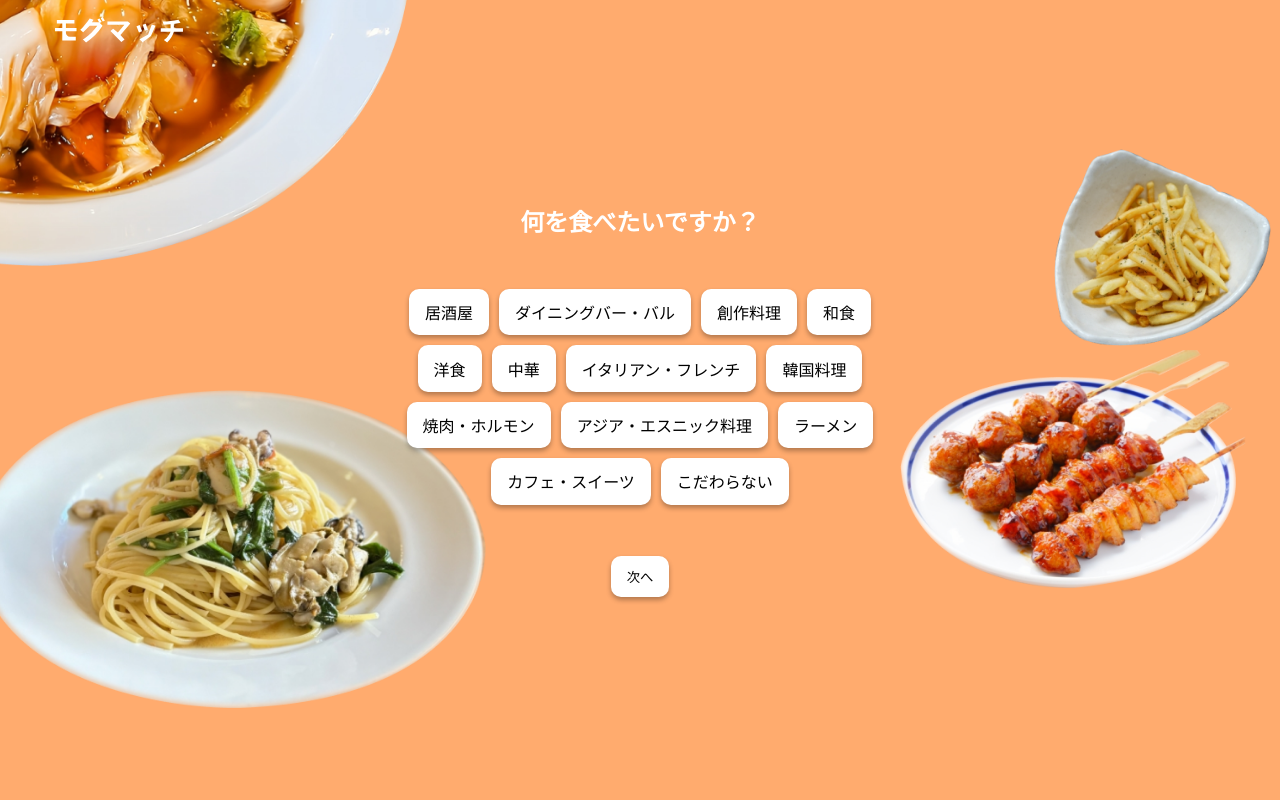
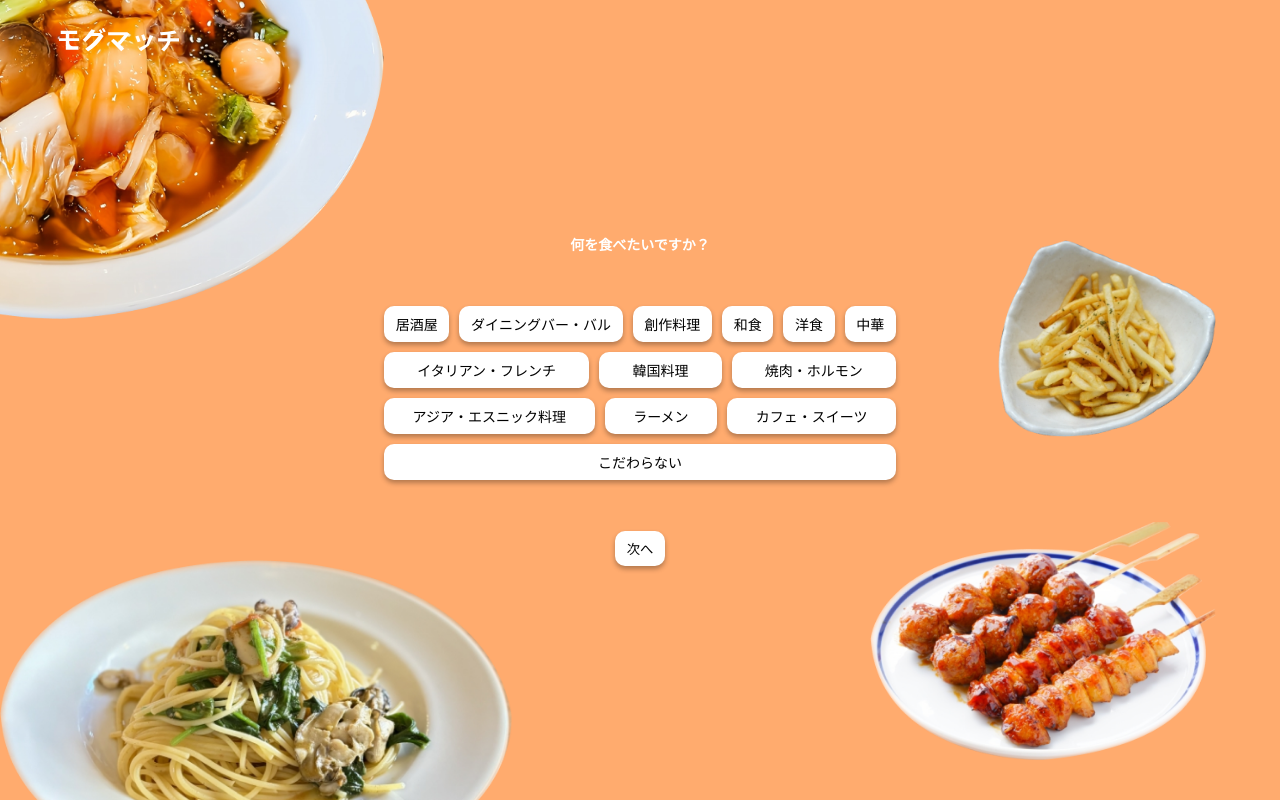
Before and after one commit to Eubulon3/gourmet_search, a Django app: page /search/ in a window 1280 px wide. Run offline with Django 5.2, Linux system fonts and the light colour scheme.

Commit message:
レスポンシブ対応完了

```diff
--- a/gourmet_search/settings.py
+++ b/gourmet_search/settings.py
@@ -22,7 +22,8 @@ INSTALLED_APPS = [
     'django.contrib.sessions',
     'django.contrib.messages',
     'django.contrib.staticfiles',
-    "gsapp.apps.GsappConfig"
+    "gsapp.apps.GsappConfig",
+    "django_user_agents",
 ]
 
 MIDDLEWARE = [
--- a/gsapp/templates/search.html
+++ b/gsapp/templates/search.html
@@ -4,6 +4,8 @@
 {% block head %}
 <link rel = "stylesheet" href = "{%static 'css/search.css'%}">
 {% endblock head %}
+
+{% block title %}モグマッチ｜検索{% endblock title %}
 
 {% block logo %}
 <a href="{% url 'gsapp:index' %}" class="logo-container">
@@ -13,7 +15,7 @@
 {% block content %}
 
 
-<div id="img-container">
+<div id="food-img-container">
     <img src="{% static 'images/chinese_food.png' %}" alt="">
     <img src="{% static 'images/potato.png' %}" alt="">
     <img src="{% static 'images/italian.png' %}" alt="">
@@ -21,8 +23,8 @@
 </div>
 
 <div id="genre" class = "content active">
-    <h1 class = "question">何を食べたいですか？</h1>
-    <div class="h-container">
+    <p class = "bold" style = "color: white;">何を食べたいですか？</p>
+    <div class="flex-btn-container">
         <a class = "btn btn-genre" href="">居酒屋</a>
         <a class = "btn btn-genre" href="">ダイニングバー・バル</a>
         <a class = "btn btn-genre" href="">創作料理</a>
@@ -37,50 +39,40 @@
         <a class = "btn btn-genre" href="">カフェ・スイーツ</a>
         <a class = "btn btn-genre" href="">こだわらない</a>
     </div>
-    <div class="b-container">
-        <button href="" class="btn next">次へ</button>
-    </div>
+    <button href="" class="btn next">次へ</button>
 </div>
 <div id="budget" class = "content">
-    <h1 class = "question">予算はどれくらいですか？（2つまで選択可能）</h1>
-    <div class="h-container">
+    <p style="color:white;"class = "bold">予算はどれくらいですか？（2つまで選択可能）</p>
+    <div class="flex-btn-container">
         <a class = "btn btn-budget" href="">〜500円</a>
-        <a class = "btn btn-budget" href="">501〜1000円</a>
-        <a class = "btn btn-budget" href="">1001〜1500円</a>
-        <a class = "btn btn-budget" href="">1501〜2000円</a>
-        <a class = "btn btn-budget" href="">2001〜3000円</a>
-        <a class = "btn btn-budget" href="">3001〜4000円</a>
-        <a class = "btn btn-budget" href="">4001〜5000円</a>
-        <a class = "btn btn-budget" href="">5001〜7000円</a>
-        <a class = "btn btn-budget" href="">7001〜10000円</a>
-        <a class = "btn btn-budget" href="">10001〜15000円</a>
-        <a class = "btn btn-budget" href="">15001〜20000円</a>
-        <a class = "btn btn-budget" href="">20001〜30000円</a>
-        <a class = "btn btn-budget" href="">30001円〜</a>
+        <a class = "btn btn-budget" href="">500〜1000円</a>
+        <a class = "btn btn-budget" href="">1000〜1500円</a>
+        <a class = "btn btn-budget" href="">1500〜2000円</a>
+        <a class = "btn btn-budget" href="">2000〜3000円</a>
+        <a class = "btn btn-budget" href="">3000〜4000円</a>
+        <a class = "btn btn-budget" href="">4000〜5000円</a>
+        <a class = "btn btn-budget" href="">5000〜7000円</a>
+        <a class = "btn btn-budget" href="">7000〜10000円</a>
+        <a class = "btn btn-budget" href="">10000〜15000円</a>
+        <a class = "btn btn-budget" href="">15000〜20000円</a>
+        <a class = "btn btn-budget" href="">20000〜30000円</a>
+        <a class = "btn btn-budget" href="">30000円〜</a>
         <a class = "btn btn-budget" href="">こだわらない</a>
     </div>
-    <div class="b-container">
-        <button href="" class="btn next">次へ</button>
-    </div>
+    <button href="" class="btn next">次へ</button>
 </div>
-<div id="distance" class = "content">
-    <h1 class = "question">現在地からの距離</h1>
+<div id="range" class = "content">
+    <p style="color:white" class = "bold">現在地からの距離</p>
 
     <div id="slider-container">
         <input type="range" min="300" max="3000" value="1000" class="slider" id="myRange">
     </div>
-
-    <div class="b-container">
-        <button href="" id="search" class = "btn next">検索</button>
-    </div>
+    <button href="" id="search" class = "btn next">検索</button>
 </div>
 
 <div id="loading" class = "content">
     <div id="loading-spinner"></div>
 </div>
-
-
-<!-- <button class="btn" id = "next">次へ</button> -->
 
 {% endblock content %}
 
@@ -88,6 +80,7 @@
 
 <script type="text/javascript">
 
+    //距離の変換
     function conversion_range(value){
         if(value<=300){
             range = "1";
@@ -103,6 +96,7 @@
         return range
     }
 
+    //位置情報取得とurl作成後リダイレクト
     function get_location_and_redirect(genre_list, budget_list, range){
         if(navigator.geolocation){
             navigator.geolocation.getCurrentPosition(function(position){
@@ -126,11 +120,13 @@
         }
     }
 
+    //(m)→(km)
     function convert_km(value){
         const km = value / 1000;
         return km + "km";
     }
 
+    // 徒歩の際のかかる時間の目安
     function convert_walking(meters){
         //平均的な歩行速度80m/min
         const speed = 80;
@@ -182,18 +178,18 @@
 
     budget = {
         "〜500円": "B009",
-        "501〜1000円": "B010",
-        "1001〜1500円": "B011",
-        "1501〜2000円": "B001",
-        "2001〜3000円": "B002",
-        "3001〜4000円": "B003",
-        "4001〜5000円": "B008",
-        "5001〜7000円": "B004",
-        "7001〜10000円": "B005",
-        "10001〜15000円": "B006",
-        "15001〜20000円": "B012",
-        "20001〜30000円": "B013",
-        "30001円〜": "B014",
+        "500〜1000円": "B010",
+        "1000〜1500円": "B011",
+        "1500〜2000円": "B001",
+        "2000〜3000円": "B002",
+        "3000〜4000円": "B003",
+        "4000〜5000円": "B008",
+        "5000〜7000円": "B004",
+        "7000〜10000円": "B005",
+        "10000〜15000円": "B006",
+        "15000〜20000円": "B012",
+        "20000〜30000円": "B013",
+        "30000円〜": "B014",
         "こだわらない": "",
     };
 
--- a/gsapp/views.py
+++ b/gsapp/views.py
@@ -4,6 +4,7 @@ from django.views import generic
 import requests
 import os
 from datetime import datetime
+from django_user_agents.utils import get_user_agent
 
 class IndexView(generic.TemplateView):
     template_name = "index.html"
@@ -29,6 +30,9 @@ class IndexView(generic.TemplateView):
             gourmet_photo = data["results"]["shop"]
 
             context["gourmet_photo"] = gourmet_photo
+
+            is_mobile = get_user_agent(self.request).is_mobile
+            context["is_mobile"] = is_mobile
 
             return context
 
@@ -58,7 +62,7 @@ def gourmet_list(request):
         "key": api_key,
         "genre": genre,
         "budget": budget,
-        "count": 50,
+        "count": 60,
         "lat": lat,
         "lng": lng,
         "range": range,
@@ -80,8 +84,11 @@ def gourmet_list(request):
         paginator = Paginator(gourmet_list, per_page)
         page_obj = paginator.get_page(page_num)
 
+        is_mobile = get_user_agent(request).is_mobile
+
         context = {
             "page_obj": page_obj,
+            "is_mobile": is_mobile,
         }
 
         return render(request, "gourmet_list.html", context)
@@ -109,10 +116,15 @@ def detail_view(request, id):
         gourmet_detail = data["results"]["shop"][0]
 
         current_time = datetime.now().time()
+        is_mobile = get_user_agent(request).is_mobile
+
+        print(gourmet_detail)
+
 
         context = {
             "detail": gourmet_detail,
             "current_time": current_time,
+            "is_mobile": is_mobile,
         }
 
         return render(request, "detail.html", context)
--- a/static/css/common.css
+++ b/static/css/common.css
@@ -7,10 +7,15 @@
 a{
     text-decoration: none;
     color: #000;
+    font-size: 14px;
 }
 
 html{
     background-color: #ffab6e;
+}
+
+p{
+    font-size: 14px;
 }
 
 h1{
@@ -34,7 +39,7 @@ button{
 
 header{
     width: 100%;
-    height: 60px;
+    height: 80px;
 
     position: fixed;
     top: 0;
@@ -45,6 +50,7 @@ header{
     display: flex;
     justify-content: left;
 }
+
 
 .logo-container{
     width: 10%;
@@ -58,7 +64,8 @@ header{
 }
 
 #logo{
-    width: 100%;
+    width: auto;
+    height: 30%;
     margin: auto 0 auto 50px;
     color: #fff;
     font-size: x-large;
@@ -76,7 +83,7 @@ header{
 
 .btn{
     width: fit-content;
-    padding: .7rem 1rem ;
+    padding: .5rem .7rem ;
 
     border-radius: 10px;
 
@@ -85,9 +92,24 @@ header{
     box-shadow: 0px 3px 5px rgba(0,0,0,.3);
 }
 
-.h-container{
-    display: flex;
-    justify-content: center;
-    flex-flow: row wrap;
-    gap: 10px;
+.gray{
+    color: #6d6d6d;
 }
+
+@media screen and (min-width: 768px) and (max-width: 1023px){
+    header{
+        height: 70px;
+    }
+}
+
+
+@media screen and (max-width: 767px){
+
+    h1{
+        font-size: 22px;
+    }
+
+    header{
+        height: 60px;
+    }
+}
--- a/static/css/search.css
+++ b/static/css/search.css
@@ -1,4 +1,4 @@
-#img-container{
+#food-img-container{
     position: absolute;
     width: 100vw;
     height: 100vh;
@@ -6,29 +6,33 @@
     overflow: hidden;
 }
 
-#img-container img{
-    position: relative;
+#food-img-container img{
+    position: absolute;
 }
 
-#img-container :nth-child(1){
-    width: 57vw;
-    left: -25%;
-    top: -35%;
-}
-#img-container :nth-child(2){
-    width: 17vw;
-    left: 25%;
-    top: -25%;
-}
-#img-container :nth-child(3){
-    width: 40vw;
-    left: -2%;
+/* 中華料理 */
+#food-img-container :nth-child(1){
+    width: 50vw;
+    left: -20%;
     top: -20%;
 }
-#img-container :nth-child(4){
+/* ポテト */
+#food-img-container :nth-child(2){
+    width: 17vw;
+    top: 30%;
+    right: 5%;
+}
+/* パスタ */
+#food-img-container :nth-child(3){
+    width: 40vw;
+    top: 70%;
+    left: 0%;
+}
+/* 焼き鳥 */
+#food-img-container :nth-child(4){
     width: 27vw;
-    left: 30%;
-    top: -35%;
+    bottom: 5%;
+    right: 5%;
 }
 
 
@@ -52,23 +56,21 @@
     display: flex;
 }
 
-.question{
-    color: white;
-}
 
-.h-container{
+.flex-btn-container{
+    display: flex;
+    flex-flow: row wrap;
+    gap: 10px;
     margin-top: 10%;
 }
 
+.flex-btn-container .btn{
+    flex: auto;
+    text-align: center;
+}
 
-.b-container{
-    width: 100%;
-    position: relative;
+.next{
     margin-top: 10%;
-
-    display: flex;
-    justify-content: center;
-    align-items: center;
 }
 
 #slider-container{
```
Also changed, not shown: other parts of static/css/search.css (+62 -2 lines), gsapp/templates/detail.html (+12 -13 lines), gsapp/templates/gourmet_list.html (+12 -6 lines), gsapp/templates/index.html (+8 -2 lines), static/css/detail.css (+16 -15 lines), static/css/gourmet_list.css (+5 -8 lines), static/css/top.css (+38 -7 lines).
